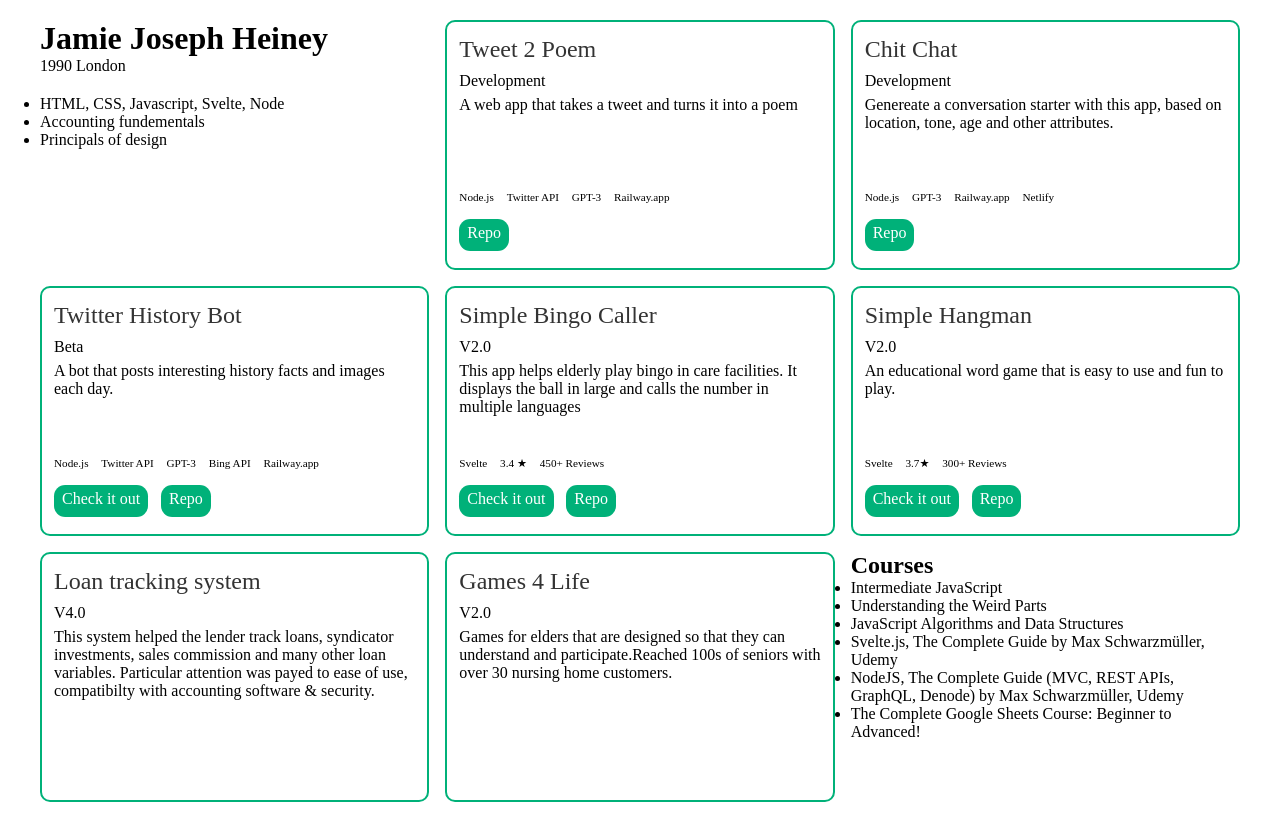
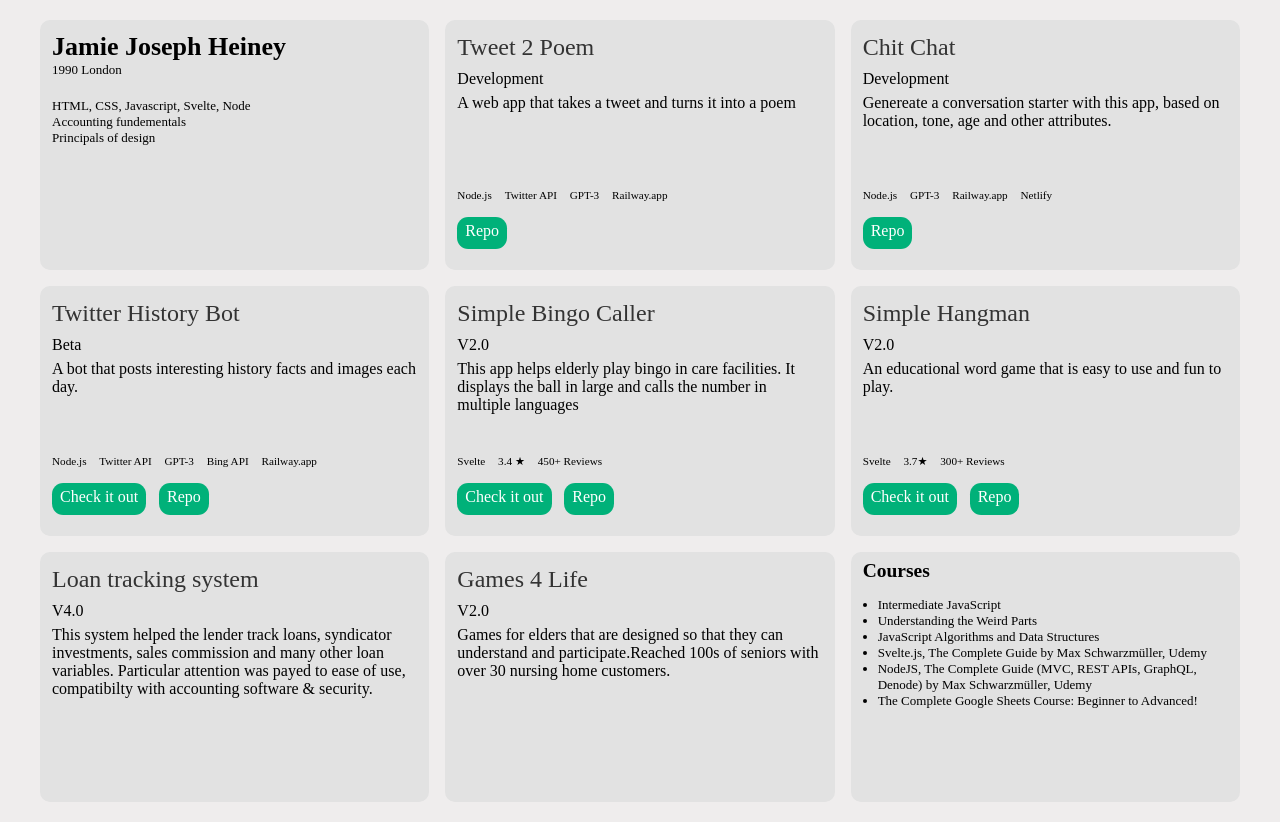
Before and after one commit to dragonflyinmypool/portfolio2, a SvelteKit app: page / in a window 1280 px wide. Built offline with nearby package versions, Linux system fonts and the light colour scheme.

Commit message:
basic setup done => json to render

```diff
--- a/src/lib/Card.svelte
+++ b/src/lib/Card.svelte
@@ -23,12 +23,12 @@
 <style>
 	.card {
 		padding: 0.25rem 0.75rem;
-		max-width: 500px;
-		border: #00b179 2px solid;
+		/* border: #00b179 2px solid; */
 		border-radius: 10px;
 		height: 250px;
 		display: grid;
 		grid-template-rows: 40px 30px 85px 30px 40px;
+		background-color: rgb(226, 226, 226);
 	}
 	.status {
 		line-height: 30px;
--- /dev/null
+++ b/src/lib/CourseCard.svelte
@@ -0,0 +1,26 @@
+<div class="card">
+	<h2>Courses</h2>
+	<ul style="list-style:disc">
+		<li>Intermediate JavaScript</li>
+		<li>Understanding the Weird Parts</li>
+		<li>JavaScript Algorithms and Data Structures</li>
+		<li>Svelte.js, The Complete Guide by Max Schwarzmüller, Udemy</li>
+		<li>
+			NodeJS, The Complete Guide (MVC, REST APIs, GraphQL, Denode) by Max Schwarzmüller, Udemy
+		</li>
+		<li>The Complete Google Sheets Course: Beginner to Advanced!</li>
+	</ul>
+</div>
+
+<style>
+	.card {
+		padding: 0.5rem 0.75rem;
+		/* border: #00b179 2px solid; */
+		border-radius: 10px;
+		font-size: small;
+		background-color: rgb(226, 226, 226);
+	}
+	ul {
+		padding: 15px;
+	}
+</style>
--- a/src/lib/EmptyCard.svelte
+++ /dev/null
@@ -1,3 +0,0 @@
-<div class="card">
-	<slot />
-</div>
--- /dev/null
+++ b/src/lib/IntroCard.svelte
@@ -0,0 +1,22 @@
+<div class="card">
+	<h1>Jamie Joseph Heiney</h1>
+	1990 London
+	<ul style="margin-top: 20px;">
+		<li>HTML, CSS, Javascript, Svelte, Node</li>
+		<li>Accounting fundementals</li>
+		<li>Principals of design</li>
+	</ul>
+</div>
+
+<style>
+	.card {
+		padding: 0.75rem 0.75rem;
+		/* border: #00b179 2px solid; */
+		border-radius: 10px;
+		font-size: small;
+		background-color: rgb(226, 226, 226);
+	}
+	ul {
+		list-style: none;
+	}
+</style>
--- a/src/routes/+page.svelte
+++ b/src/routes/+page.svelte
@@ -3,35 +3,16 @@
 	const projectData = people.ProductionCards;
 
 	import Card from '$lib/Card.svelte';
-	import EmptyCard from '$lib/EmptyCard.svelte';
+	import IntroCard from '$lib/IntroCard.svelte';
+	import CourseCard from '$lib/CourseCard.svelte';
 </script>
 
 <main>
-	<EmptyCard>
-		<h1>Jamie Joseph Heiney</h1>
-		1990 London
-		<ul style="margin-top: 20px;">
-			<li>HTML, CSS, Javascript, Svelte, Node</li>
-			<li>Accounting fundementals</li>
-			<li>Principals of design</li>
-		</ul>
-	</EmptyCard>
+	<IntroCard />
 	{#each projectData as data}
 		<Card {data} />
 	{/each}
-	<EmptyCard>
-		<h2>Courses</h2>
-		<ul style="list-style:disc">
-			<li>Intermediate JavaScript</li>
-			<li>Understanding the Weird Parts</li>
-			<li>JavaScript Algorithms and Data Structures</li>
-			<li>Svelte.js, The Complete Guide by Max Schwarzmüller, Udemy</li>
-			<li>
-				NodeJS, The Complete Guide (MVC, REST APIs, GraphQL, Denode) by Max Schwarzmüller, Udemy
-			</li>
-			<li>The Complete Google Sheets Course: Beginner to Advanced!</li>
-		</ul>
-	</EmptyCard>
+	<CourseCard />
 </main>
 
 <style>
--- a/static/global.css
+++ b/static/global.css
@@ -6,6 +6,7 @@
 
 body {
     padding: 20px;
+    background-color: rgb(239, 237, 237);
 }
 
 h3 {
```
